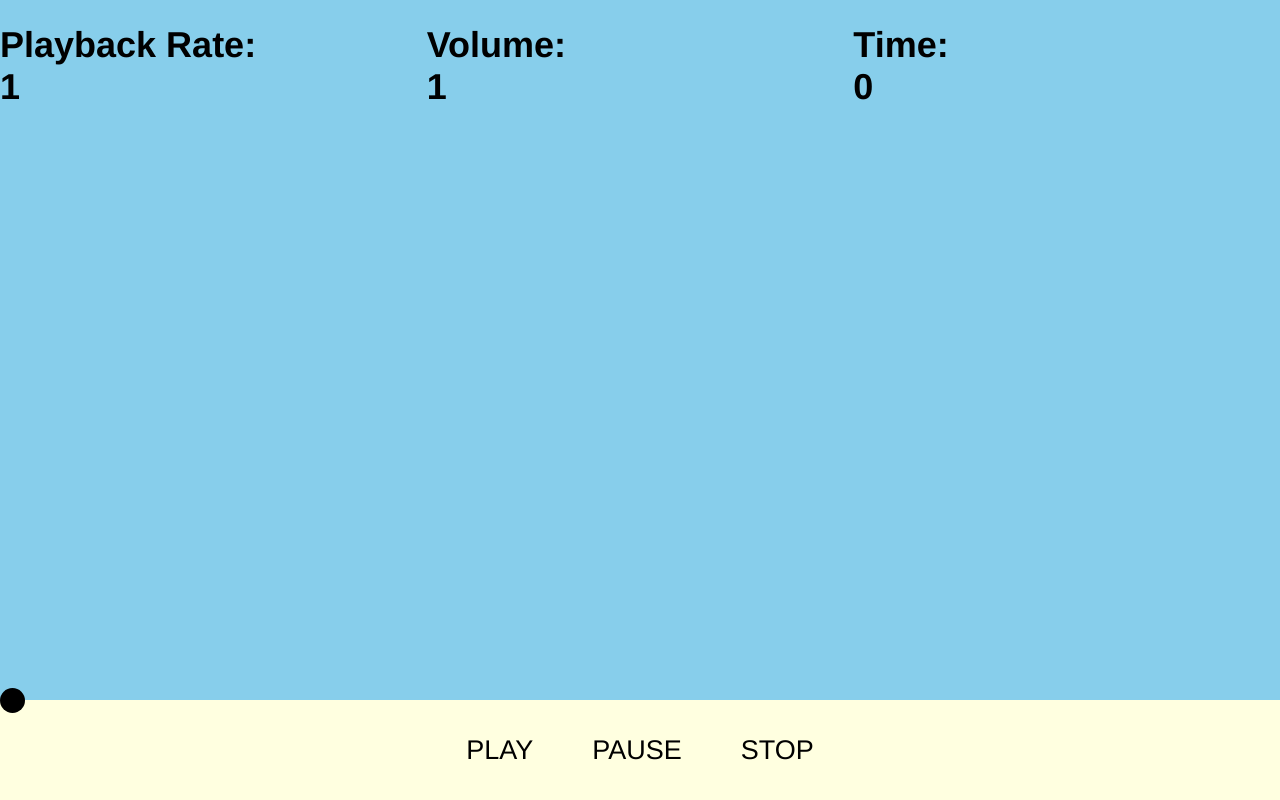
After one commit to JumperBoost/NDI2024, a Symfony app: template templates/podcastEpisode1.html.twig in a window 1280 px wide. The commit adds this page. Run offline with Twig, Linux system fonts and the light colour scheme; the template is opened without the code that fills it, so the values that code supplies are empty; style sheets or scripts are compiled from the project's sources; some libraries are stand-ins or nearby versions.

```diff
--- /dev/null
+++ b/assets/js/podcast.js
@@ -0,0 +1,51 @@
+var bg = document.getElementById('bg');
+
+function playAudio() {
+    bg.play();
+}
+
+function pauseAudio(){
+    bg.pause();
+}
+
+function stopAudio() {
+    bg.pause();
+    bg.currentTime = 0;
+}
+
+function changeRate(){
+    var rate = (event.clientY / window.innerHeight) * 4.75 + 0.25;
+    bg.playbackRate = rate;
+}
+
+function changeVol(){
+    var vol = event.clientY / window.innerHeight;
+    bg.volume = vol;
+}
+
+function changeTime(){
+    var time = (event.clientY / window.innerHeight) * bg.duration;
+    bg.currentTime = time;
+}
+
+function updateRate(){
+    document.getElementById('rateVal').innerHTML = bg.playbackRate;
+
+    var blueVal = parseInt(bg.playbackRate * 51);
+}
+
+function updateVol(){
+    document.getElementById('volVal').innerHTML = bg.volume;
+
+    var redVal = parseInt(bg.volume * 255);
+}
+
+function updateTime(){
+    document.getElementById('timeVal').innerHTML = bg.currentTime;
+
+    var greenVal = parseInt(bg.currentTime / bg.duration * 255);
+
+    var leftVal = (bg.currentTime / bg.duration) * window.innerWidth;
+
+    document.getElementById('pb-time').style.left = leftVal + "px";
+}
--- /dev/null
+++ b/assets/styles/podcast.scss
@@ -0,0 +1,63 @@
+body, html{
+    height: 100%;
+    font-family: Helvetica, 'sans-serif';
+    margin: 0;
+}
+
+main{
+    margin: 0px;
+}
+
+#rateDiv, #volDiv, #timeDiv{
+    width: calc(100% / 3);
+    height: 100vh;
+    float: left;
+}
+
+#rateDiv{
+}
+
+#volDiv{
+}
+
+#timeDiv{
+}
+
+#player{
+    width: 100%;
+    height: 12.5%;
+    position: fixed;
+    right: 0;
+    bottom: 0;
+    background-color: lightyellow;
+    text-align: center;
+}
+
+#play, #pause, #stop{
+    display: inline-block;
+}
+
+#play-text, #pause-text, #stop-text{
+    line-height: 12.5vh;
+    font-size: 1.5em;
+}
+
+#play-text:hover, #pause-text:hover, #stop-text:hover{
+    font-style: italic;
+    font-weight: bold;
+    background-color: black;
+    color: white;
+}
+
+#play-text, #pause-text{
+    margin-right: 2em;
+}
+
+#pb-time{
+    width: 25px;
+    height: 25px;
+    background-color: black;
+    border-radius: 50%;
+    position: fixed;
+    bottom: calc(12.5% - 12.5px);
+}
--- a/templates/base.html.twig
+++ b/templates/base.html.twig
@@ -4,7 +4,6 @@
         <meta charset="UTF-8">
         <title>{% block title %}Nuit de l'info 2024{% endblock %}</title>
         <link rel="stylesheet" href="{{ asset('styles/app.css') }}">
-        {% block stylesheets %}{% endblock %}
         {% block javascripts %}{% endblock %}
     </head>
     <body>
--- /dev/null
+++ b/templates/podcastEpisode1.html.twig
@@ -0,0 +1,20 @@
+{% extends 'base.html.twig' %}
+
+{% block titre %}Page d'accueil — Nuit de l'info 2024{% endblock %}
+
+{% block body %}
+    <audio onratechange="updateRate()" onvolumechange="updateVol()" ontimeupdate="updateTime()" id="bg" loop preload="auto">
+        <source src="{{ asset('sound/podcast/episode1.mp3') }}" type="audio/mp3">
+    </audio>
+    <div onclick="changeRate()" id="rateDiv"><h1 id="rateDisplay">Playback Rate:<br><span id="rateVal">1</span></h1></div>
+    <div onclick="changeVol()" id="volDiv"><h1 id="volDisplay">Volume:<br><span id="volVal">1</span></h1></div>
+    <div onclick="changeTime()" id="timeDiv"><h1 id="timeDisplay">Time:<br><span id="timeVal">0</span></h1></div>
+    <div id="player">
+        <div id="pb-time"></div>
+        <div id="play" onclick="playAudio()"><span id="play-text">PLAY</span></div>
+        <div id="pause" onclick="pauseAudio()"><span id="pause-text">PAUSE</span></div>
+        <div id="stop" onclick="stopAudio()"><span id="stop-text">STOP</span></div>
+    </div>
+    <link rel="stylesheet" href="{{ asset('styles/podcast.css') }}">
+    <script src="{{ asset('js/podcast.js') }}"></script>
+{% endblock %}
```
Also changed, not shown: src/Controller/MainController.php (+14 -0 lines), templates/podcast.html.twig (added, +12 -0 lines), templates/podcastEpisode2.html.twig (added, +20 -0 lines), 2 other files.
